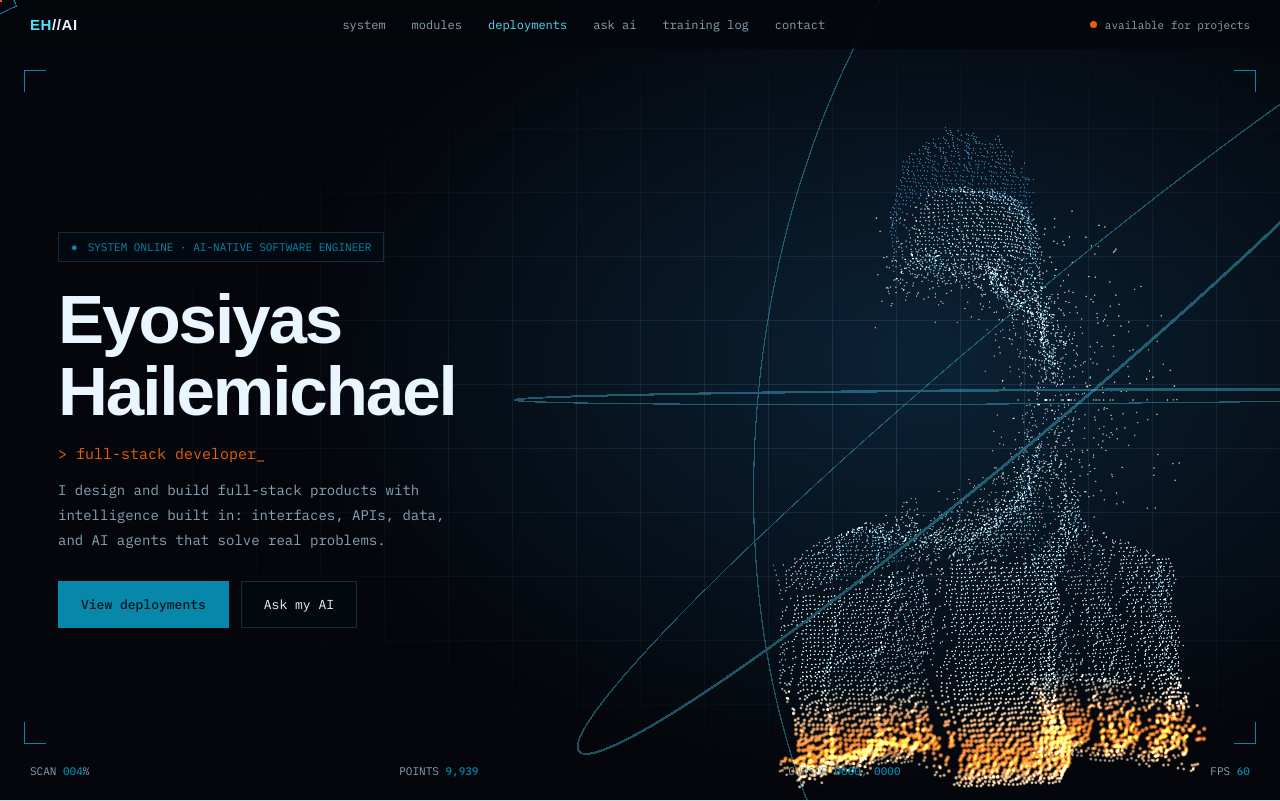
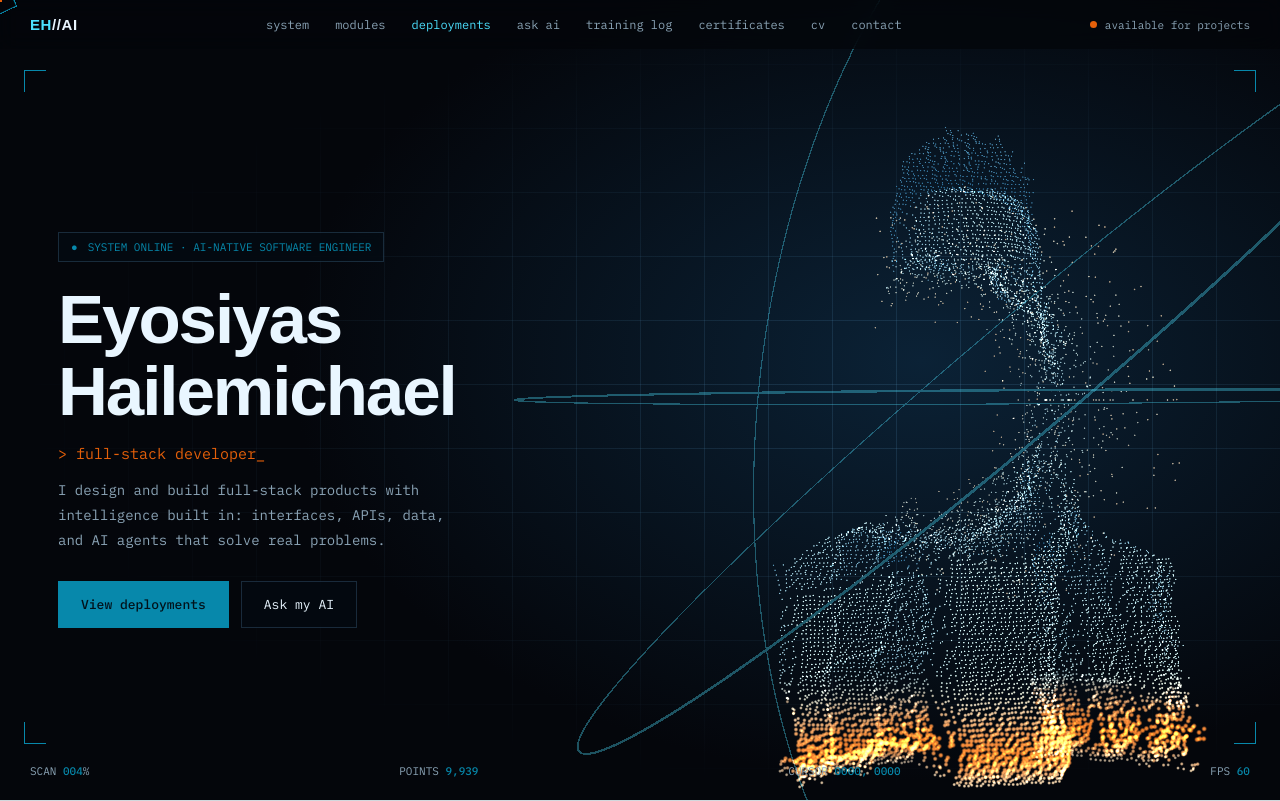
Before and after one commit to eyosi-ai-leader/eyosiyas_portifolio, a Next.js app: page / in a window 1280 px wide. Shown: the top 801 px of the page. Built offline with nearby package versions, Linux system fonts and the light colour scheme; a web font is replaced by a local one.

Commit message:
update the header

```diff
--- a/components/Header.jsx
+++ b/components/Header.jsx
@@ -1,16 +1,16 @@
 "use client";
 
 import { useEffect, useState } from "react";
-
 const LINKS = [
   { href: "#home", label: "system" },
   { href: "#modules", label: "modules" },
   { href: "#work", label: "deployments" },
   { href: "#ask", label: "ask ai" },
   { href: "#log", label: "training log" },
+  { href: "#certs", label: "certificates" },
+  { href: "#cv", label: "cv" },
   { href: "#contact", label: "contact" },
 ];
-
 export default function Header() {
   const [active, setActive] = useState("home");
 
```
Also changed, not shown: 2 other files (tests, documents, lock files or other folders).
